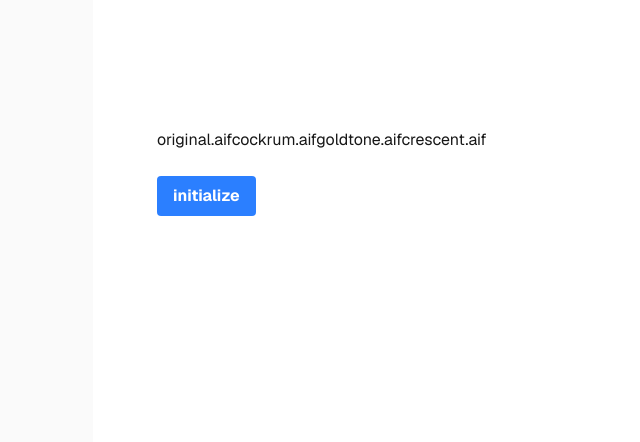
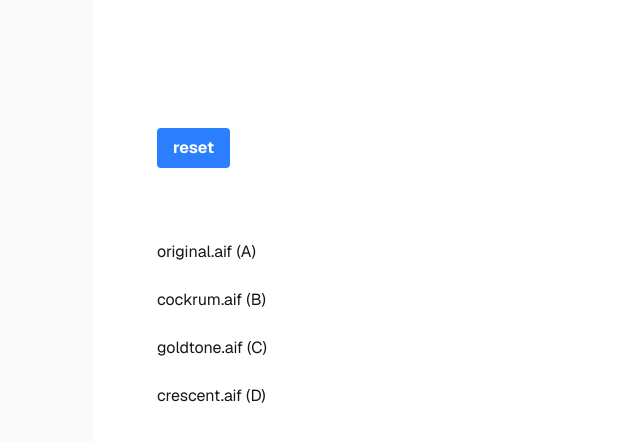
Before and after one commit to mgeraci/audio-comparison, a Next.js app: page / in a window 1280 px wide. Both pictures are taken after a click on the button "initialize". Shown: the top 442 px of the page, without its empty margins (163-803 px from the left). Built offline with nearby package versions, Linux system fonts and the light colour scheme.

Commit message:
identifier function and display

```diff
--- a/app/hooks/useComparisons.ts
+++ b/app/hooks/useComparisons.ts
@@ -10,8 +10,7 @@ const FILES = [
 ];
 
 const useComparison = () => {
-    const [orderedFiles, setOrderedFiles] = useState<string[]>();
-    const [mapping, setMapping] = useState<Mapping>();
+    const [orderedFiles, setOrderedFiles] = useState<string[]>([]);
     const [pairings, setPairings] = useState<Pairing[]>();
 
     const runInitialSetup = () => {
@@ -21,7 +20,6 @@ const useComparison = () => {
 
     return {
         orderedFiles,
-        mapping,
         pairings,
         runInitialSetup,
     };
--- a/app/page.tsx
+++ b/app/page.tsx
@@ -1,6 +1,7 @@
 'use client'
 
 import useComparison from "./hooks/useComparisons";
+import { getIdentifierForFile } from "./util"
 
 export default function Home() {
   const { runInitialSetup, orderedFiles } = useComparison();
@@ -9,8 +10,16 @@ export default function Home() {
     <div className="flex flex-col flex-1 items-center justify-center bg-zinc-50 font-sans dark:bg-black">
       <main className="flex flex-1 w-full max-w-3xl flex-col items-center justify-between py-32 px-16 bg-white dark:bg-black sm:items-start">
         <div className="flex flex-col items-center gap-6 text-center sm:items-start sm:text-left">
-          {orderedFiles}
-          <button className="bg-blue-500 hover:bg-blue-700 text-white font-bold py-2 px-4 rounded" onClick={runInitialSetup}>initialize</button>
+          <button
+            className="bg-blue-500 hover:bg-blue-700 text-white font-bold py-2 px-4 rounded"
+            onClick={runInitialSetup}
+          >
+            {orderedFiles?.length == 0 ? "initialize" : "reset"}
+          </button>
+          <br />
+          {orderedFiles.map((file) => (
+            <span>{file} ({getIdentifierForFile(file, orderedFiles)})</span>
+          ))}
         </div>
       </main>
     </div>
--- a/app/util.ts
+++ b/app/util.ts
@@ -1,5 +1,5 @@
 // https://dev.to/tanvir_azad/fisher-yates-shuffle-the-right-way-to-randomize-an-array-4d2p
-export function shuffle(array: Any) {
+export function shuffle(array: any) {
   for (let i = array.length - 1; i > 0; i--) {
     // Generate a random index j such that 0 ≤ j ≤ i
     const j = Math.floor(Math.random() * (i + 1));
@@ -9,3 +9,20 @@ export function shuffle(array: Any) {
   }
   return array;
 }
+
+// 1 - a
+// 26 - z
+// 27 - aa
+// etc.
+export function getIdentifierForFile(file: string, files: string[]): string {
+  const letters = ["A", "B", "C", "D", "E", "F", "G", "H", "I", "J", "K", "L", "M", "N", "O", "P", "Q", "R", "S", "T", "U", "V", "W", "X", "Y", "Z"];
+  const index = files.findIndex((f) => f === file);
+  const repeatCount = Math.floor(index / letters.length) + 1;
+  const letterIndex = index % letters.length;
+
+  const result = Array.from({ length: repeatCount }).reduce<string>((acc, _, i) => {
+    return acc + letters[letterIndex];
+  }, "");
+
+  return result;
+};
```
